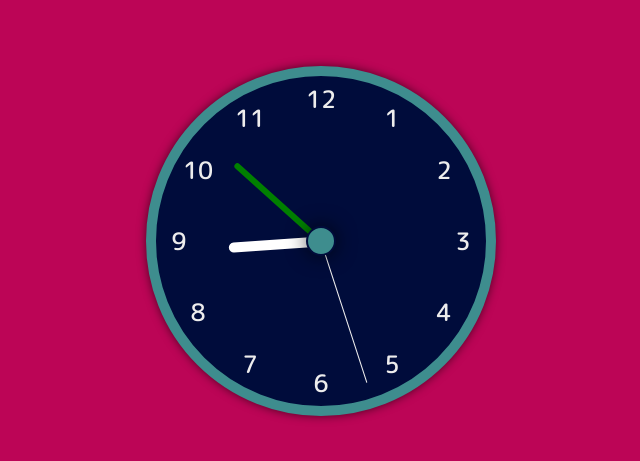
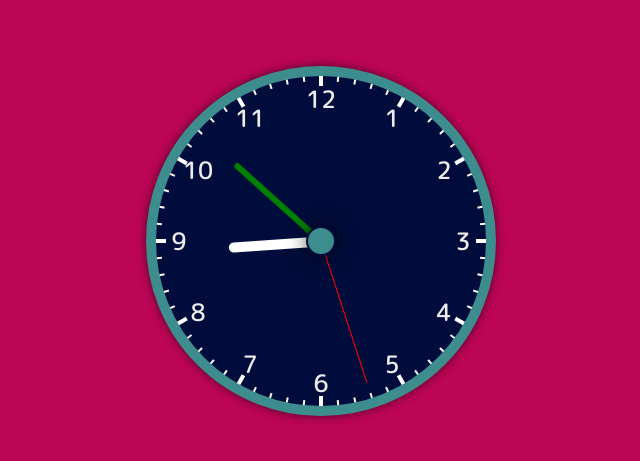
Before and after one commit to zaid-13/Analog-Clock, a React app: page / in a window 1280 px wide. Shown: the part 159-620 px from the top of the page, without its empty margins (319-959 px from the left). Built offline with nearby package versions, Linux system fonts and the light colour scheme.

Commit message:
added indicators

```diff
--- a/src/App.js
+++ b/src/App.js
@@ -2,11 +2,13 @@ import React from 'react';
 import "./App.css";
 
 import Clock from './components/Clock/Clock';
+import TriangularClock from './components/TriangularClock/TriangularClock';
 
 function App() {
     return (
         <div className="clock-container">
             <Clock />
+            {/* <TriangularClock /> */}
         </div>
     )
 }
--- a/src/components/Clock/Clock.css
+++ b/src/components/Clock/Clock.css
@@ -34,3 +34,39 @@
     transform: translate(-50%, -50%);
     z-index: 10;
 }
+
+
+.indicators {
+    position: absolute;
+    height: 100%;
+    width: 100%;
+    /* background-color: black; */
+    /* transform: rotate(30deg); */
+}
+
+.indicator-box {
+    position: absolute;
+    height: 100%;
+    width: 100%;
+    /* background-color: black; */
+}
+
+.main-indicator {
+    position: absolute;
+    left: 50%;
+    top: 0;
+    transform: translate(-50%, 0);
+    height: 10px;
+    width: 4px;
+    background-color: #fff;
+}
+
+.sub-indicator {
+    position: absolute;
+    left: 50%;
+    top: 0;
+    transform: translate(-50%, 0);
+    width: 2px;
+    height: 5px;
+    background-color: #ffffff;
+}
--- a/src/components/Clock/Clock.js
+++ b/src/components/Clock/Clock.js
@@ -7,15 +7,33 @@ import SecondHand from './Hands/SecondHand/SecondHand';
 
 function Clock() {
 
-    const [clockData, setClockData] = useState({});
+    // const [clockData, setClockData] = useState({
+    //     hours: 30 * ((new Date().getHours() % 12 || 12) + (new Date().getMinutes()/60)),
+    //     minutes: new Date().getMinutes() * 6,
+    //     seconds: new Date().getSeconds() * 6
+    // });
+    const dataConst = () => {
+        const date = new Date();
+        return {
+            hours: 30 * ((date.getHours() % 12 || 12) + (date.getMinutes()/60)) ,
+            minutes: 6 * date.getMinutes(),
+            seconds:6 * date.getSeconds()
+        }
+    }
+    const [clockData, setClockData] = useState(dataConst());
 
-    let clockNumbers = new Array(12);
+    let clockNumbers = [];
+    let totalMinutes = [];
 
     let number = 1;
     for (; number <= 12; number++) {
         clockNumbers.push(number)
     }
 
+    let minute = 0;
+    for (; minute <= 59; minute++) {
+        totalMinutes.push(minute)
+    }
 
 
     const dataObj = () => {
@@ -33,7 +51,7 @@ function Clock() {
 
     useEffect(() => {
         const intervalId = setInterval(() => {
-            setClockData(dataObj())
+            setClockData(dataConst())
             // const newDate = new Date();
             // console.log({
             //     hour: 30 * ((newDate.getHours() % 12 || 12) + (newDate.getMinutes()/60)) ,
@@ -47,6 +65,23 @@ function Clock() {
 
     return (
         <div clock="true" className="clock">
+            <div className="indicators">
+                {/* <div className="main-indicator"></div>
+                <div className="sub-indicator"></div> */}
+                {
+                    totalMinutes.map((item) => {
+                        if (item % 5 === 0) {
+                            return (<div key={item} style={{transform: `rotate(${item * 30}deg)`}} className="indicator-box">
+                                        <div className="main-indicator"></div>
+                                    </div>)
+                        } else {
+                            return (<div key={item} style={{transform: `rotate(${item * 6}deg)`}} className="indicator-box">
+                                        <div className="sub-indicator"></div>
+                                    </div>)
+                        }
+                    })
+                }
+            </div>
             <div className="clock-numbers">
                {
                 clockNumbers.map((item) => {
--- a/src/components/Clock/Hands/SecondHand/SecondHand.css
+++ b/src/components/Clock/Hands/SecondHand/SecondHand.css
@@ -1,6 +1,6 @@
 [secondhand] .hand {
     width: 1px;
     height: 45%;
-    background-color: #ededed;
+    background-color: red;
     z-index: 3;
 }
--- /dev/null
+++ b/src/components/TriangularClock/TriangularClock.css
@@ -0,0 +1,16 @@
+[triangularclock] .clock-container {
+    width: 0;
+    height: 0;
+    border-top: 350px solid #000c3b;;
+    border-left: 175px solid transparent;
+    border-right: 175px solid transparent;
+}
+
+[triangularclock] .clock-numbers {
+    position: fixed;
+    height: 100%;
+    width: 100%;
+    top: 50%;
+    left: 50%;
+    color: #fff;
+}
--- /dev/null
+++ b/src/components/TriangularClock/TriangularClock.js
@@ -0,0 +1,27 @@
+import React from 'react';
+import './TriangularClock.css';
+
+function TriangularClock() {
+    let clockNumbers = [];
+
+    let number = 1;
+    for (; number <= 12; number++) {
+        clockNumbers.push(number);
+    }
+
+    return (
+        <div triangularclock="true" className="triangular-clock">
+            <div className="clock-container">
+                <div className="clock-numbers">
+                    {
+                        clockNumbers.map((item) => {
+                            return <div className="number">{item}</div>
+                        })
+                    }
+                </div>
+            </div>
+        </div>
+    )
+}
+
+export default TriangularClock;
```
